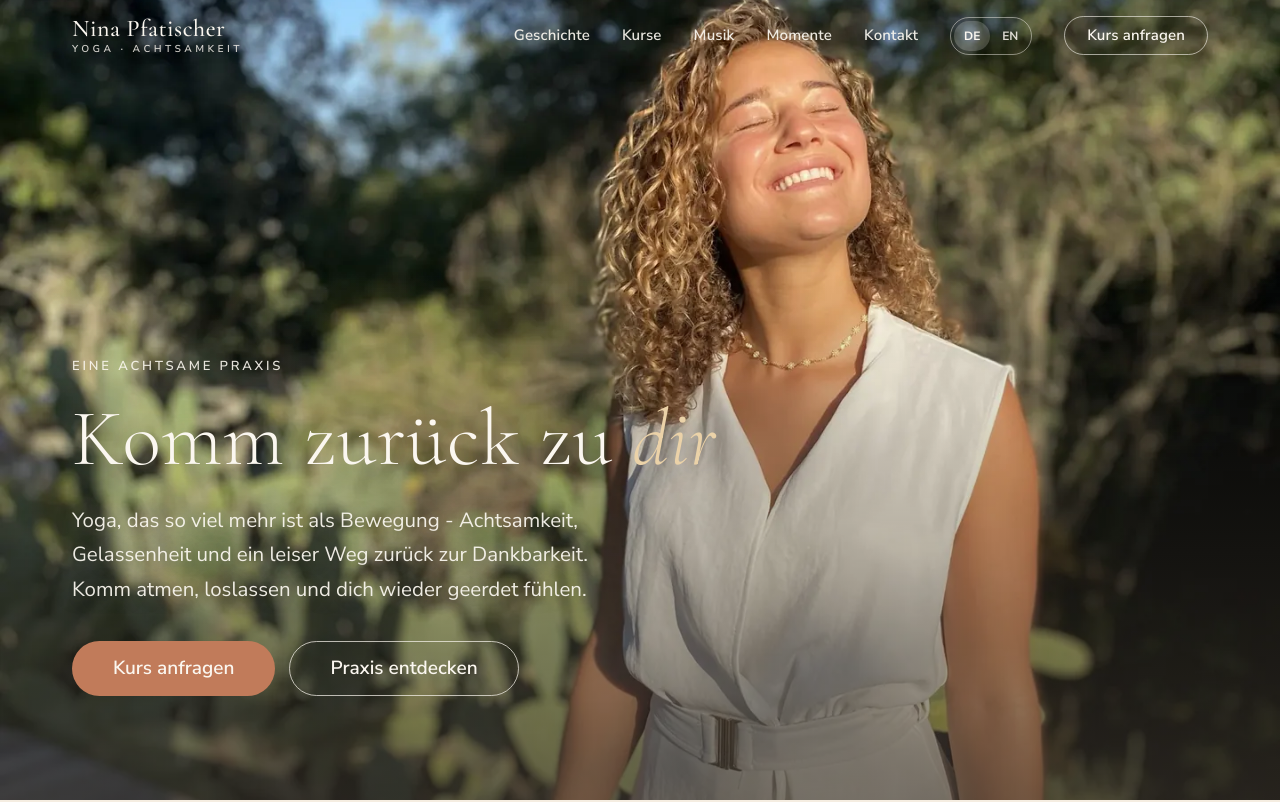
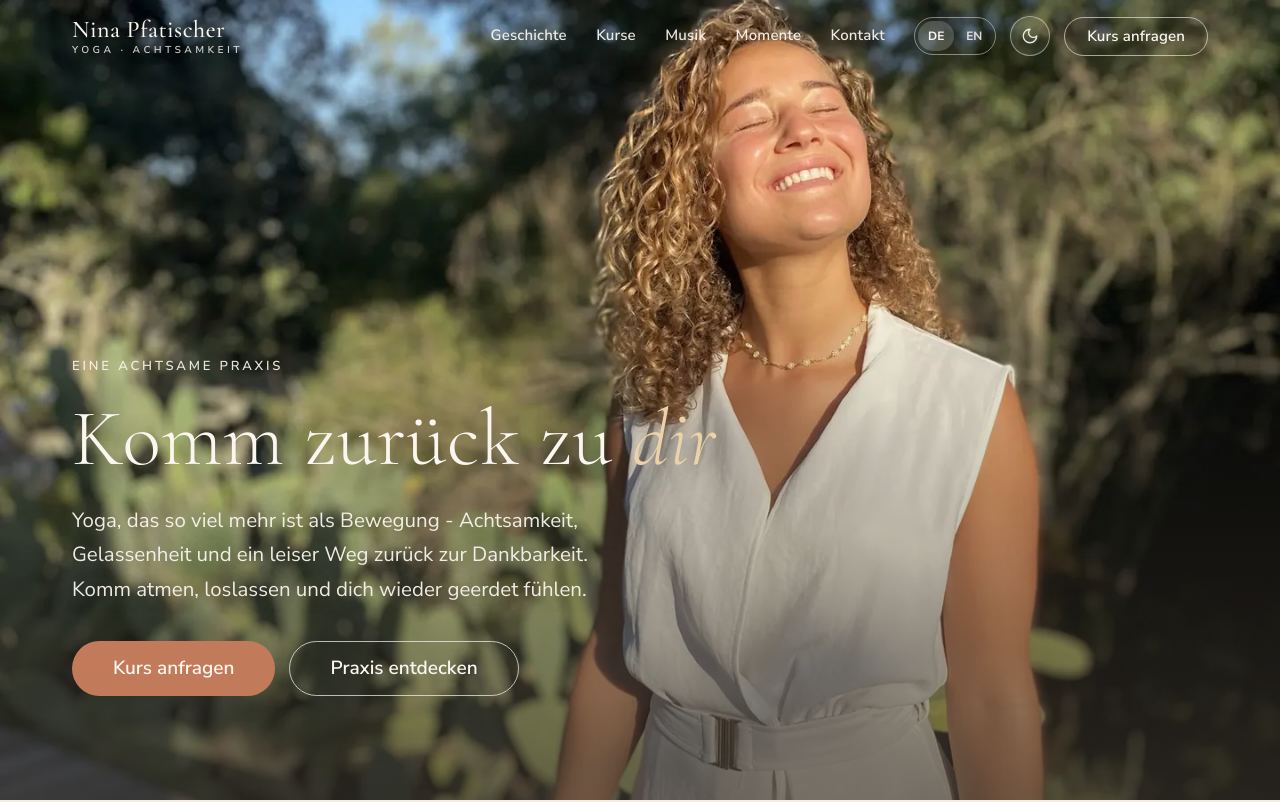
Before and after one commit to louisclarencepeter/ninapfatischer, a React (Vite) app: page / in a window 1280 px wide. Shown: the top 802 px of the page. Built offline with nearby package versions, Linux system fonts and the light colour scheme.

Commit message:
Add dark theme toggle

```diff
--- a/index.html
+++ b/index.html
@@ -46,6 +46,7 @@
       crossorigin
     />
     <link rel="preload" href="/fonts/nunito-sans.woff2" as="font" type="font/woff2" crossorigin />
+    <script src="/theme.js"></script>
 
     <script type="application/ld+json">
       {
--- /dev/null
+++ b/public/theme.js
@@ -0,0 +1,20 @@
+(() => {
+  try {
+    const stored = window.localStorage.getItem('np-theme')
+    const theme =
+      stored === 'light' || stored === 'dark'
+        ? stored
+        : window.matchMedia('(prefers-color-scheme: dark)').matches
+          ? 'dark'
+          : 'light'
+    const metaThemeColor = document.querySelector('meta[name="theme-color"]')
+    document.documentElement.dataset.theme = theme
+    document.documentElement.style.colorScheme = theme
+    metaThemeColor?.setAttribute('content', theme === 'dark' ? '#17120F' : '#F5EDE1')
+  } catch {
+    const metaThemeColor = document.querySelector('meta[name="theme-color"]')
+    document.documentElement.dataset.theme = 'light'
+    document.documentElement.style.colorScheme = 'light'
+    metaThemeColor?.setAttribute('content', '#F5EDE1')
+  }
+})()
--- a/src/App.jsx
+++ b/src/App.jsx
@@ -18,9 +18,20 @@ const initialLanguage = (language) => {
   return languageFromPath(window.location.pathname)
 }
 
+const initialTheme = () => {
+  if (typeof document === 'undefined') return 'light'
+  return document.documentElement.dataset.theme === 'dark' ? 'dark' : 'light'
+}
+
+const themeColors = {
+  light: '#F5EDE1',
+  dark: '#17120F',
+}
+
 export default function App({ language }) {
   const lang = initialLanguage(language)
   const t = copy[lang]
+  const [theme, setTheme] = useState(initialTheme)
   const [toast, setToast] = useState('')
   const toastTimer = useRef(null)
 
@@ -31,6 +42,17 @@ export default function App({ language }) {
   }, [])
 
   useEffect(() => () => clearTimeout(toastTimer.current), [])
+
+  useEffect(() => {
+    document.documentElement.dataset.theme = theme
+    document.documentElement.style.colorScheme = theme
+    document.querySelector('meta[name="theme-color"]')?.setAttribute('content', themeColors[theme])
+    try {
+      window.localStorage.setItem('np-theme', theme)
+    } catch {
+      // Ignore storage failures; the theme still applies for this visit.
+    }
+  }, [theme])
 
   const goBook = useCallback(() => {
     const el = document.getElementById('contact')
@@ -46,7 +68,12 @@ export default function App({ language }) {
       <a href="#main" className="np-skip">
         {t.skip}
       </a>
-      <Nav language={lang} copy={t} onBook={goBook} />
+      <Nav
+        language={lang}
+        copy={t}
+        onBook={goBook}
+        onToggleTheme={() => setTheme((current) => (current === 'dark' ? 'light' : 'dark'))}
+      />
       <main id="main">
         <Hero copy={t.hero} buttons={t.buttons} onBook={goBook} />
         <About copy={t.about} />
--- a/src/components/Nav.jsx
+++ b/src/components/Nav.jsx
@@ -19,7 +19,49 @@ function LanguageSwitcher({ copy, language }) {
   )
 }
 
-export default function Nav({ copy, language, onBook }) {
+function ThemeToggle({ copy, onToggleTheme }) {
+  return (
+    <button
+      type="button"
+      className="np-theme-toggle"
+      aria-label={copy.theme.label}
+      title={copy.theme.label}
+      onClick={onToggleTheme}
+    >
+      <svg
+        className="np-theme-icon np-theme-icon-sun"
+        width="18"
+        height="18"
+        viewBox="0 0 24 24"
+        fill="none"
+        stroke="currentColor"
+        strokeWidth="1.8"
+        strokeLinecap="round"
+        strokeLinejoin="round"
+        aria-hidden="true"
+      >
+        <circle cx="12" cy="12" r="4" />
+        <path d="M12 2v2M12 20v2M4.93 4.93l1.41 1.41M17.66 17.66l1.41 1.41M2 12h2M20 12h2M4.93 19.07l1.41-1.41M17.66 6.34l1.41-1.41" />
+      </svg>
+      <svg
+        className="np-theme-icon np-theme-icon-moon"
+        width="18"
+        height="18"
+        viewBox="0 0 24 24"
+        fill="none"
+        stroke="currentColor"
+        strokeWidth="1.8"
+        strokeLinecap="round"
+        strokeLinejoin="round"
+        aria-hidden="true"
+      >
+        <path d="M12 3a6 6 0 0 0 9 9 9 9 0 1 1-9-9Z" />
+      </svg>
+    </button>
+  )
+}
+
+export default function Nav({ copy, language, onBook, onToggleTheme }) {
   const [scrolled, setScrolled] = useState(false)
   const [menuOpen, setMenuOpen] = useState(false)
 
@@ -43,7 +85,9 @@ export default function Nav({ copy, language, onBook }) {
               {l.label}
             </a>
           ))}
+          <div className="np-nav-controls">
             <LanguageSwitcher copy={copy} language={language} />
+            <ThemeToggle copy={copy} onToggleTheme={onToggleTheme} />
             <button
               type="button"
               className="np-bookbtn"
@@ -54,6 +98,7 @@ export default function Nav({ copy, language, onBook }) {
             >
               {copy.buttons.book}
             </button>
+          </div>
         </div>
         <button
           type="button"
@@ -84,7 +129,10 @@ export default function Nav({ copy, language, onBook }) {
                 {l.label}
               </a>
             ))}
+            <div className="np-menu-controls">
               <LanguageSwitcher copy={copy} language={language} />
+              <ThemeToggle copy={copy} onToggleTheme={onToggleTheme} />
+            </div>
           </div>
         </div>
       )}
--- a/src/i18n.js
+++ b/src/i18n.js
@@ -44,6 +44,11 @@ export const copy = {
       label: 'Sprache wechseln',
       de: 'DE',
       en: 'EN',
+    },
+    theme: {
+      label: 'Darstellung wechseln',
+      light: 'Helles Design aktivieren',
+      dark: 'Dunkles Design aktivieren',
     },
     menu: {
       open: 'Menü öffnen',
@@ -125,7 +130,7 @@ export const copy = {
       viewPhoto: 'Foto ansehen',
       close: 'Foto schließen',
       previous: 'Vorheriges Foto',
-      next: 'Naechstes Foto',
+      next: 'Nächstes Foto',
       photos: [
         'Nina sitzt im Lotus auf sonnenwarmem Wüstenfels',
         'Nina in einer Unterarmbalance vor einer roten Tonklippe',
@@ -219,6 +224,11 @@ export const copy = {
       label: 'Switch language',
       de: 'DE',
       en: 'EN',
+    },
+    theme: {
+      label: 'Switch theme',
+      light: 'Switch to light theme',
+      dark: 'Switch to dark theme',
     },
     menu: {
       open: 'Open menu',
--- a/src/styles/site.css
+++ b/src/styles/site.css
@@ -119,7 +119,13 @@ img {
 .np-nav-links {
   display: flex;
   align-items: center;
-  gap: 32px;
+  gap: clamp(20px, 2.3vw, 32px);
+}
+
+.np-nav-controls {
+  display: flex;
+  align-items: center;
+  gap: 14px;
 }
 
 .np-link {
@@ -189,6 +195,46 @@ img {
 
 .np-nav.is-scrolled .np-lang-link.is-active {
   background: var(--surface-card);
+  color: var(--text-heading);
+}
+
+.np-theme-toggle {
+  flex: none;
+  width: 40px;
+  height: 40px;
+  display: inline-flex;
+  align-items: center;
+  justify-content: center;
+  border-radius: var(--radius-pill);
+  border: 1.5px solid rgba(251, 247, 240, 0.46);
+  background: rgba(251, 247, 240, 0.08);
+  color: rgba(251, 247, 240, 0.9);
+  cursor: pointer;
+  transition: background-color 0.26s var(--ease-calm), color 0.26s var(--ease-calm),
+    border-color 0.26s var(--ease-calm), transform 0.16s var(--ease-calm);
+}
+
+.np-theme-toggle:hover {
+  background: rgba(251, 247, 240, 0.16);
+  color: var(--np-cream-lightest);
+  transform: translateY(-1px);
+}
+
+.np-theme-icon-sun {
+  display: none;
+}
+
+:root[data-theme='dark'] .np-theme-icon-sun {
+  display: block;
+}
+
+:root[data-theme='dark'] .np-theme-icon-moon {
+  display: none;
+}
+
+.np-nav.is-scrolled .np-theme-toggle {
+  border-color: var(--border-soft);
+  background: rgba(251, 247, 240, 0.56);
   color: var(--text-heading);
 }
 
@@ -287,6 +333,52 @@ img {
 .np-menu .np-lang-link.is-active {
   background: var(--np-sage-soft);
   color: var(--accent-secondary-strong);
+}
+
+.np-menu-controls {
+  display: flex;
+  align-items: center;
+  gap: 12px;
+  margin-top: 12px;
+}
+
+.np-menu-controls .np-lang-switch {
+  margin-top: 0;
+}
+
+.np-menu .np-theme-toggle {
+  border-color: var(--border-soft);
+  background: var(--surface-card);
+  color: var(--text-heading);
+}
+
+:root[data-theme='dark'] .np-nav.is-scrolled {
+  background: rgba(23, 18, 15, 0.86);
+  box-shadow: 0 1px 0 rgba(251, 247, 240, 0.1);
+}
+
+:root[data-theme='dark'] .np-nav.is-scrolled .np-lang-switch,
+:root[data-theme='dark'] .np-nav.is-scrolled .np-theme-toggle {
+  background: rgba(251, 247, 240, 0.08);
+  border-color: rgba(251, 247, 240, 0.14);
+}
+
+:root[data-theme='dark'] .np-nav.is-scrolled .np-lang-link.is-active {
+  background: rgba(251, 247, 240, 0.12);
+}
+
+:root[data-theme='dark'] .np-nav.is-scrolled .np-bookbtn {
+  box-shadow: 0 8px 22px rgba(0, 0, 0, 0.22);
+}
+
+:root[data-theme='dark'] .np-nav.is-scrolled .np-menu-btn {
+  background: rgba(251, 247, 240, 0.08);
+  color: var(--text-heading);
+  border-color: rgba(251, 247, 240, 0.14);
+}
+
+:root[data-theme='dark'] .np-menu {
+  background: rgba(23, 18, 15, 0.97);
 }
 
 /* ---- Eyebrow + section headings ---- */
@@ -635,6 +727,21 @@ img {
 .np-tint-ochre {
   background: var(--np-ochre-soft);
   color: #6f4d1e;
+}
+
+:root[data-theme='dark'] .np-tint-clay {
+  background: rgba(208, 138, 99, 0.18);
+  color: #F1B99A;
+}
+
+:root[data-theme='dark'] .np-tint-sage {
+  background: rgba(155, 170, 138, 0.18);
+  color: #D0DBC4;
+}
+
+:root[data-theme='dark'] .np-tint-ochre {
+  background: rgba(224, 179, 111, 0.18);
+  color: #EBCB93;
 }
 
 /* ---- Music interlude ---- */
--- a/src/styles/tokens/colors.css
+++ b/src/styles/tokens/colors.css
@@ -74,3 +74,56 @@
   /* Focus ring */
   --focus-ring:        rgba(193, 123, 90, 0.45);
 }
+
+:root[data-theme='dark'] {
+  color-scheme: dark;
+
+  /* ---- Night palette: warm charcoal / clay / muted sage ---- */
+  --np-cream-lightest: #FBF7F0;
+  --np-cream:          #F5EDE1;
+  --np-warm-white:     #FCFAF6;
+  --np-sand:           #EFE3D2;
+
+  --np-clay:           #D08A63;
+  --np-clay-deep:      #E0A17C;
+  --np-clay-soft:      #4A2F24;
+
+  --np-sage:           #9BAA8A;
+  --np-olive:          #C4D0B6;
+  --np-sage-soft:      #303929;
+
+  --np-ochre:          #E0B36F;
+  --np-ochre-soft:     #EBD2A8;
+
+  --np-taupe:          #95836E;
+  --np-stone:          #B7A78F;
+
+  --np-ink:            #3A332C;
+  --np-body:           #D7CBBB;
+  --np-muted:          #B8A995;
+
+  --surface-page:      #17120F;
+  --surface-raised:    #211A16;
+  --surface-card:      #251E19;
+  --surface-sunk:      #1D1713;
+  --surface-invert:    #100C0A;
+
+  --text-heading:      #F5EDE1;
+  --text-body:         #D7CBBB;
+  --text-muted:        #B8A995;
+  --text-on-accent:    #1A120E;
+  --text-on-dark:      #F5EDE1;
+  --text-accent:       #E2A57F;
+
+  --accent-primary:        var(--np-clay);
+  --accent-primary-strong: var(--np-clay-deep);
+  --accent-primary-soft:   var(--np-clay-soft);
+  --accent-secondary:      var(--np-sage);
+  --accent-secondary-strong: var(--np-olive);
+  --accent-secondary-soft: var(--np-sage-soft);
+  --accent-highlight:      var(--np-ochre);
+
+  --border-soft:       rgba(251, 247, 240, 0.10);
+  --border-medium:     rgba(251, 247, 240, 0.16);
+  --focus-ring:        rgba(224, 161, 124, 0.42);
+}
--- a/src/styles/tokens/spacing.css
+++ b/src/styles/tokens/spacing.css
@@ -47,3 +47,11 @@
   --dur-slow:    420ms; /* @kind other */
   --transition-base: all var(--dur-base) var(--ease-calm);
 }
+
+:root[data-theme='dark'] {
+  --shadow-xs:  0 1px 2px rgba(0, 0, 0, 0.22);
+  --shadow-sm:  0 2px 10px rgba(0, 0, 0, 0.26);
+  --shadow-md:  0 12px 30px rgba(0, 0, 0, 0.3);
+  --shadow-lg:  0 22px 54px rgba(0, 0, 0, 0.34);
+  --shadow-image: 0 24px 60px rgba(0, 0, 0, 0.36);
+}
```
Also changed, not shown: 1 other file (tests, documents, lock files or other folders). Lines whose indentation alone changed are shown as unchanged.
